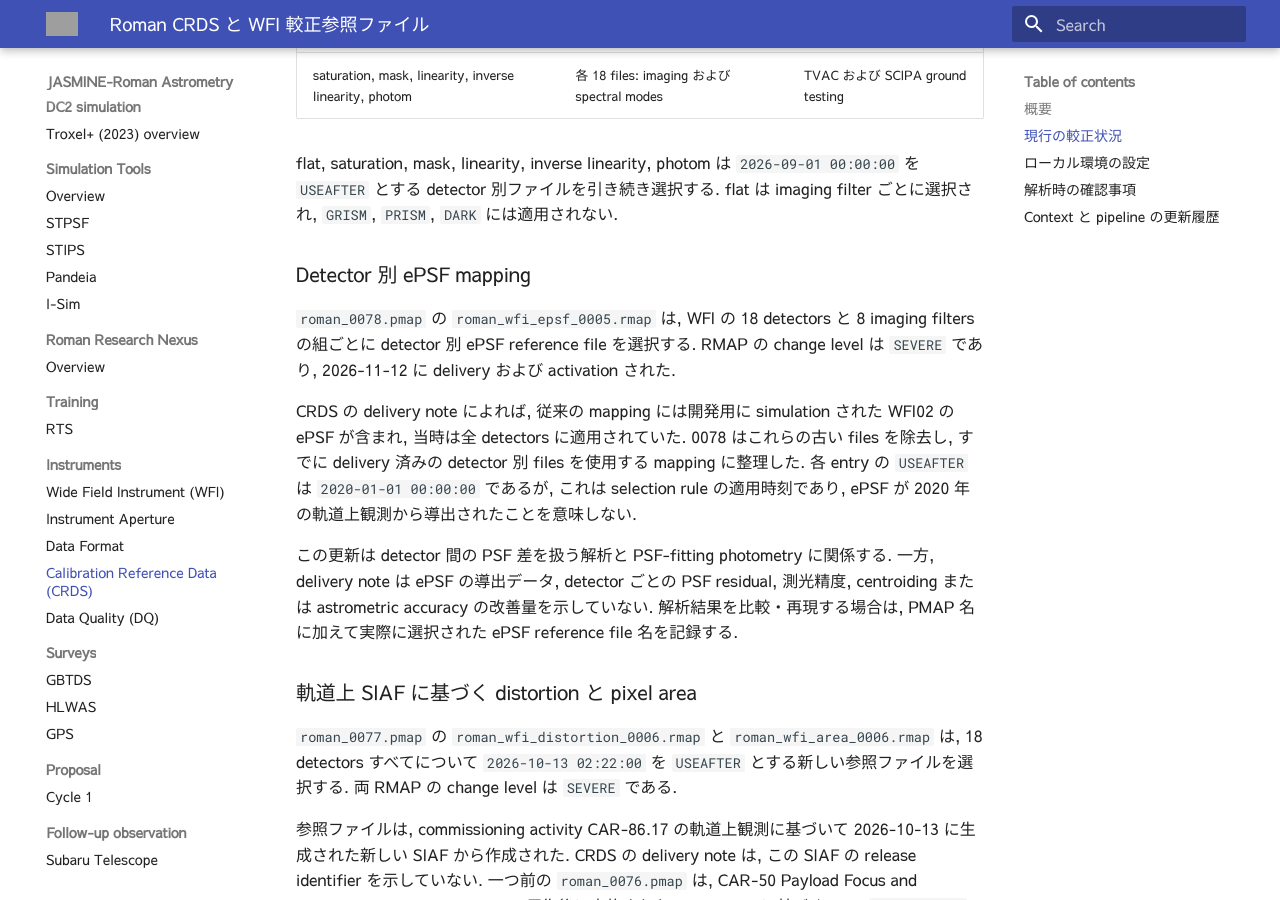
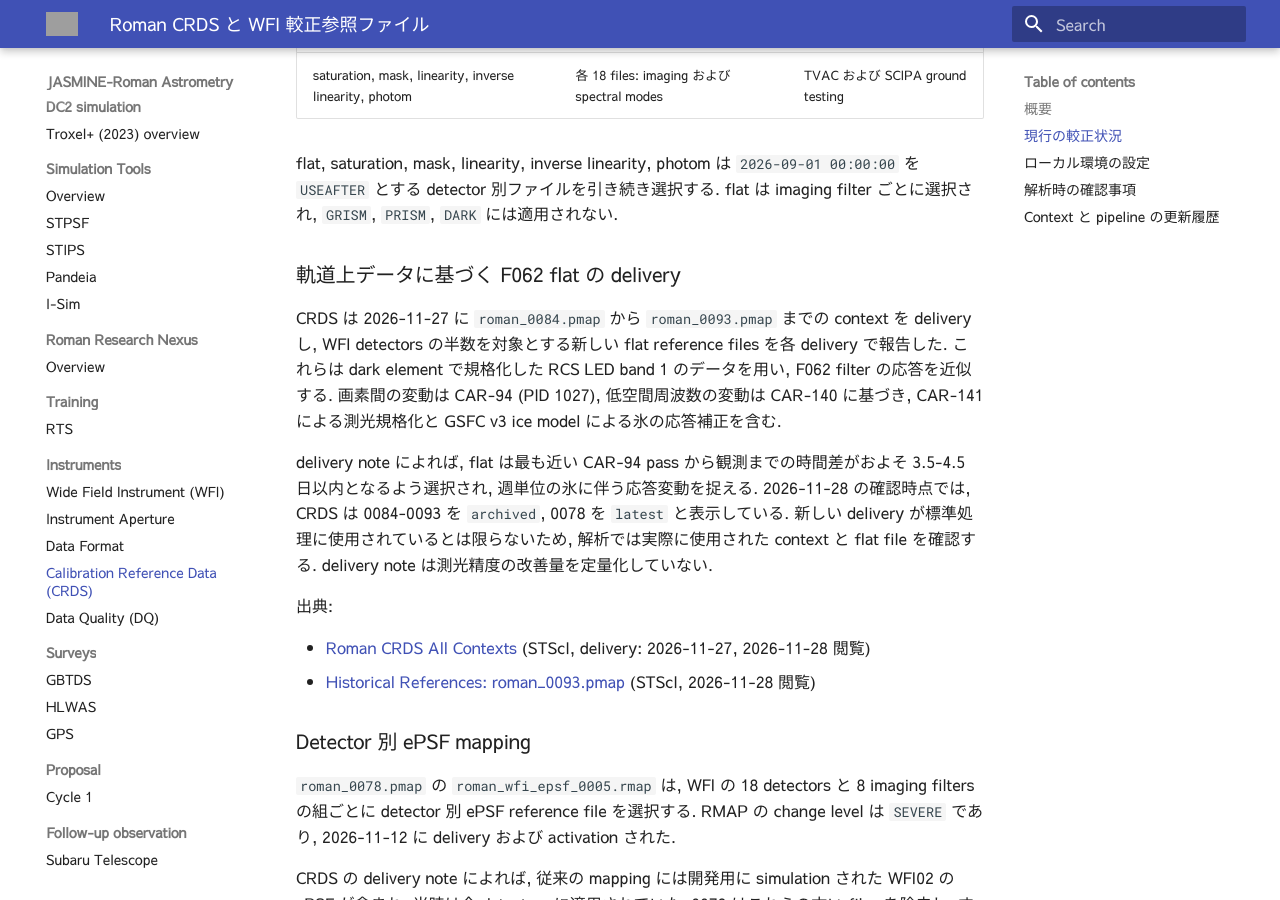
Before and after one commit to astronasutarou/jasmine-roman-astrometry, an MkDocs documentation site: the page built from docs/inst/crds.md, in a window 1280 px wide and 900 px high, scrolled down 1024 px. Built offline with MkDocs 1.6.1 and Material for MkDocs 9.7.7, drawn with Linux system fonts in a browser that asks for light colours; grey boxes are pictures that could not be loaded.

Commit message:
Document November F062 flat reference deliveries

```diff
--- a/docs/inst/crds.md
+++ b/docs/inst/crds.md
@@ -32,6 +32,17 @@ CRDS context は pipeline mapping (PMAP) ファイルで表され, 各参照フ
 | saturation, mask, linearity, inverse linearity, photom | 各 18 files: imaging および spectral modes | TVAC および SCIPA ground testing |
 
 flat, saturation, mask, linearity, inverse linearity, photom は `2026-09-01 00:00:00` を `USEAFTER` とする detector 別ファイルを引き続き選択する. flat は imaging filter ごとに選択され, `GRISM`, `PRISM`, `DARK` には適用されない.
+
+### 軌道上データに基づく F062 flat の delivery
+
+CRDS は 2026-11-27 に `roman_0084.pmap` から `roman_0093.pmap` までの context を delivery し, WFI detectors の半数を対象とする新しい flat reference files を各 delivery で報告した. これらは dark element で規格化した RCS LED band 1 のデータを用い, F062 filter の応答を近似する. 画素間の変動は CAR-94 (PID 1027), 低空間周波数の変動は CAR-140 に基づき, CAR-141 による測光規格化と GSFC v3 ice model による氷の応答補正を含む.
+
+delivery note によれば, flat は最も近い CAR-94 pass から観測までの時間差がおよそ 3.5-4.5 日以内となるよう選択され, 週単位の氷に伴う応答変動を捉える. 2026-11-28 の確認時点では, CRDS は 0084-0093 を `archived`, 0078 を `latest` と表示している. 新しい delivery が標準処理に使用されているとは限らないため, 解析では実際に使用された context と flat file を確認する. delivery note は測光精度の改善量を定量化していない.
+
+出典:
+
+- [Roman CRDS All Contexts](https://roman-crds.stsci.edu/display_all_contexts/) (STScI, delivery: 2026-11-27, 2026-11-28 閲覧)
+- [Historical References: roman_0093.pmap](https://roman-crds.stsci.edu/context_table/roman_0093.pmap) (STScI, 2026-11-28 閲覧)
 
 ### Detector 別 ePSF mapping
 
```
